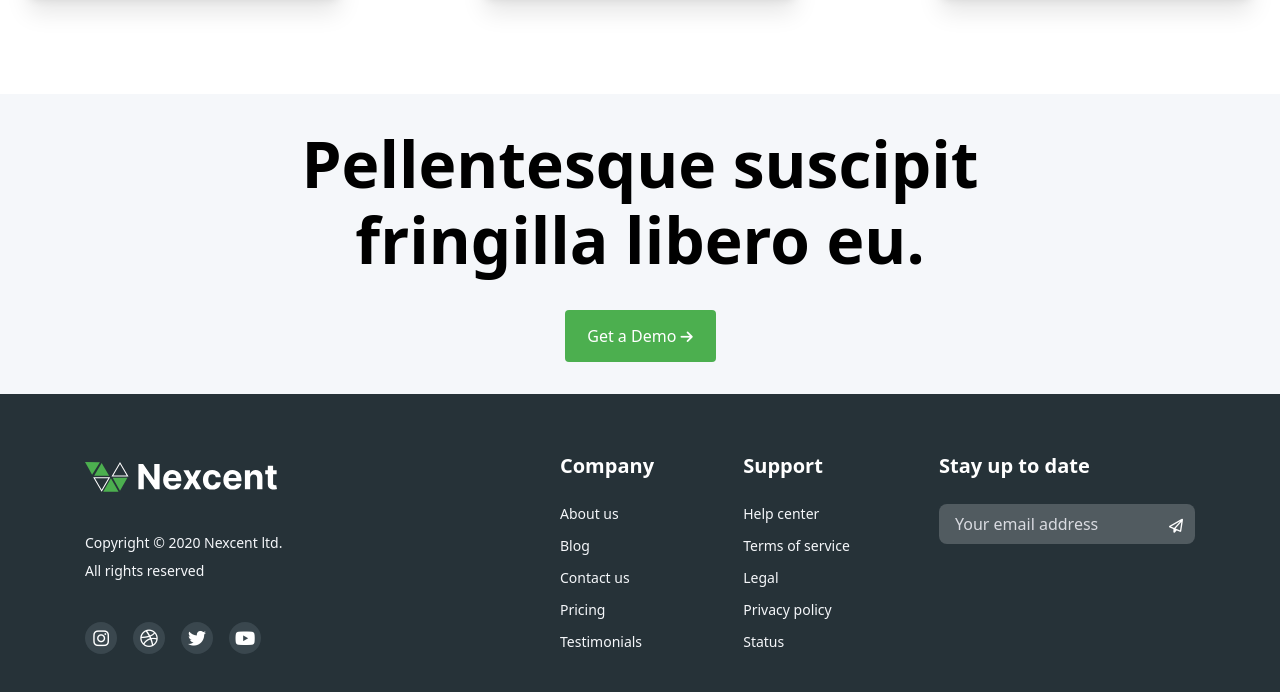
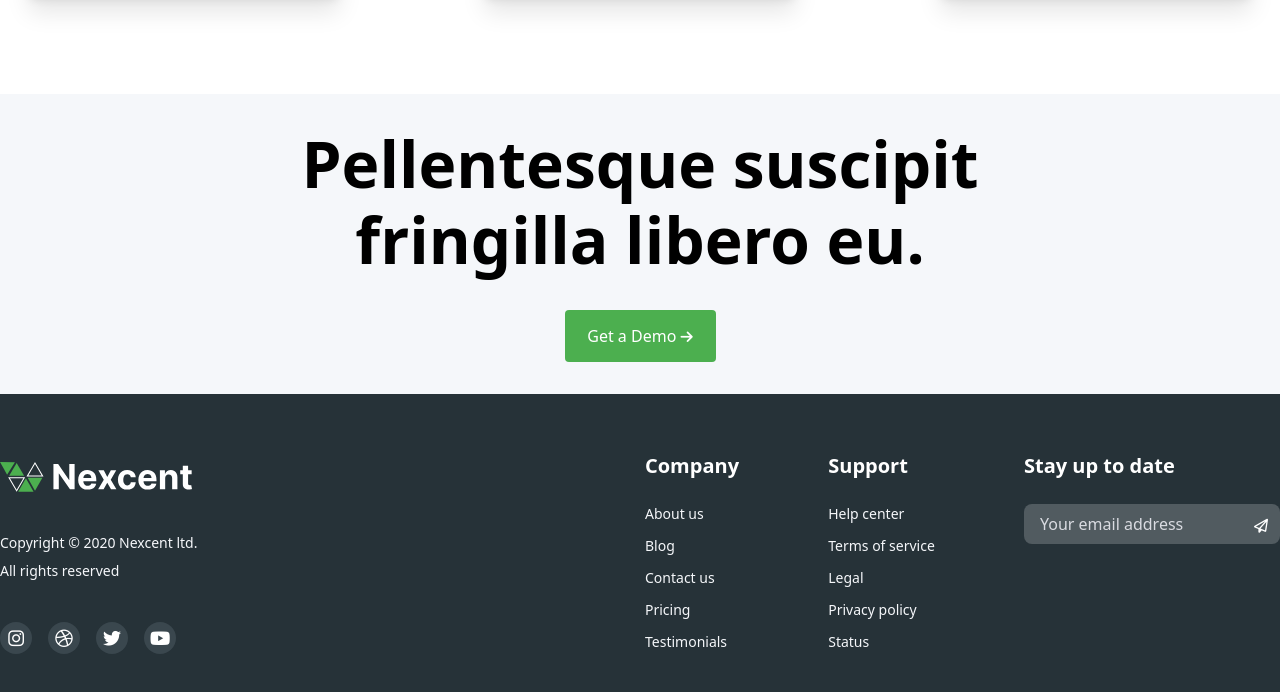
Before and after one commit to Elitedev2000/nexcent, a website: page src/index.html in a window 1280 px wide. Shown: the part 3473-4165 px from the top of the page. Drawn offline with nearby package versions, Linux system fonts and the light colour scheme.

Commit message:
fixed all items and finished

```diff
--- a/src/index.html
+++ b/src/index.html
@@ -375,7 +375,7 @@
     <!-- footer starts -->
     <footer class="bg-[#263238]">
         <div class="container mx-auto w-[1440px] flex justify-center">
-            <div class="flex h-[328px] w-[1110px] items-center justify-between">
+            <div class="flex h-[328px] w-[1340px] items-center justify-between">
                 <div class="flex flex-col h-48 justify-between">
                     <img class="w-48" src="img/logo-white.svg" alt="logo">
                     <ul class="font-normal text-sm text-[#F5F7FA]">
```
